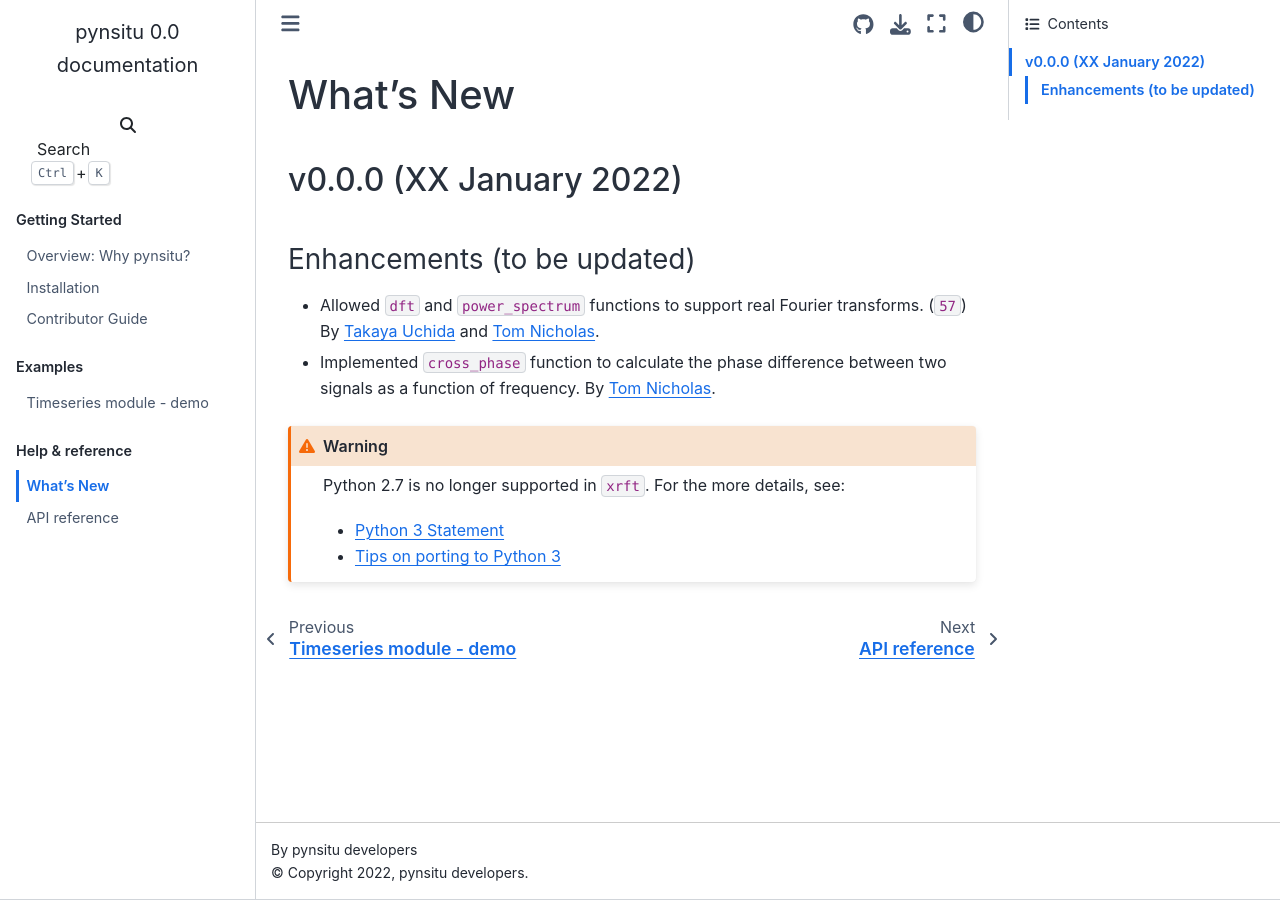
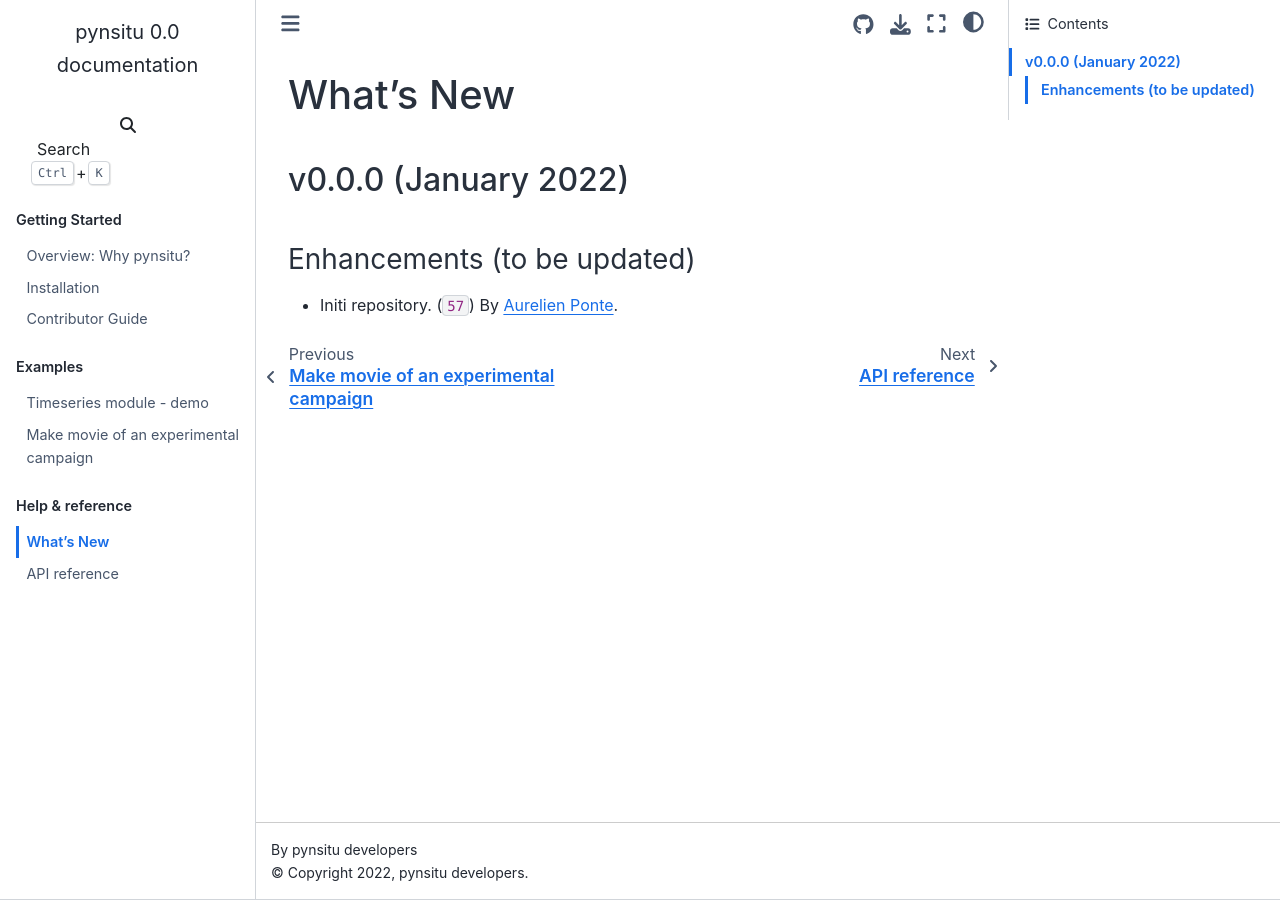
Before and after one commit to apatlpo/pynsitu, a Sphinx documentation site: the page built from doc/whats-new.rst, in a window 1280 px wide. Built offline with Sphinx 7.4.7 and the Sphinx Book theme 1.1.4, drawn with Linux system fonts in a browser that asks for light colours; pages that are not in the unit, such as notebooks, are missing from menus; cross-references to code outside the pages are shown as plain code.

Commit message:
add movie demo, clean up doc

```diff
--- a/doc/contributor_guide.rst
+++ b/doc/contributor_guide.rst
@@ -63,7 +63,7 @@ We need only two things: A PR to update the documentation and and making a relea
 1. Make sure that all the new features/bugfixes etc are appropriately documented in `doc/whats-new.rst`, add the date to the current release and make an empty (unreleased) entry for the next minor release as a PR.
 2. Navigate to the 'tags' symbol on the repos main page, click on 'Releases' and on 'Draft new release' on the right. Add the version number and a short description and save the release.
 
-From here the github actions take over and package things for `Pypi <https://pypi.org/project/xrft/>`_.
-The conda-forge package will be triggered by the Pypi release and you will have to approve a PR in `xrft-feedstock <https://github.com/conda-forge/xrft-feedstock>`_. This takes a while, usually a few hours to a day.
+From here the github actions take over and package things for `Pypi <https://pypi.org/project/pynsitu/>`_.
+(not valid to be made functional / updated) The conda-forge package will be triggered by the Pypi release and you will have to approve a PR in `xrft-feedstock <https://github.com/conda-forge/xrft-feedstock>`_. This takes a while, usually a few hours to a day.
 
 Thats it!
--- a/doc/index.rst
+++ b/doc/index.rst
@@ -34,6 +34,7 @@ Documentation
    example_events
    example_tseries
    example_drifters
+   example_movie
 
 .. toctree::
    :maxdepth: 1
--- a/doc/whats-new.rst
+++ b/doc/whats-new.rst
@@ -1,26 +1,15 @@
-.. currentmodule:: xrft
+.. currentmodule:: pynsitu
 
 What's New
 ==========
 
 .. _whats-new.0.0.0:
 
-v0.0.0 (XX January 2022)
+v0.0.0 (January 2022)
 ----------------------
 
 Enhancements (to be updated)
 ~~~~~~~~~~~~
 
-- Allowed ``dft`` and ``power_spectrum`` functions to support real Fourier transforms. (:issue:`57`)
-  By `Takaya Uchida <https://github.com/roxyboy>`_ and
-  `Tom Nicholas <https://github.com/TomNicholas>`_.
-
-- Implemented ``cross_phase`` function to calculate the phase difference between two signals as a function of frequency.
-  By `Tom Nicholas <https://github.com/TomNicholas>`_.
-
-.. warning::
-
-  Python 2.7 is no longer supported in ``xrft``. For the more details, see:
-
-  - `Python 3 Statement <http://www.python3statement.org/>`__
-  - `Tips on porting to Python 3 <https://docs.python.org/3/howto/pyporting.html>`__
+- Initi repository. (:issue:`57`)
+  By `Aurelien Ponte <https://github.com/apatlpo>`_.
```
Also changed, not shown: doc/why-pynsitu.rst (+6 -20 lines), conda/readme.md (added), doc/example_movie.ipynb, 3 other files.
